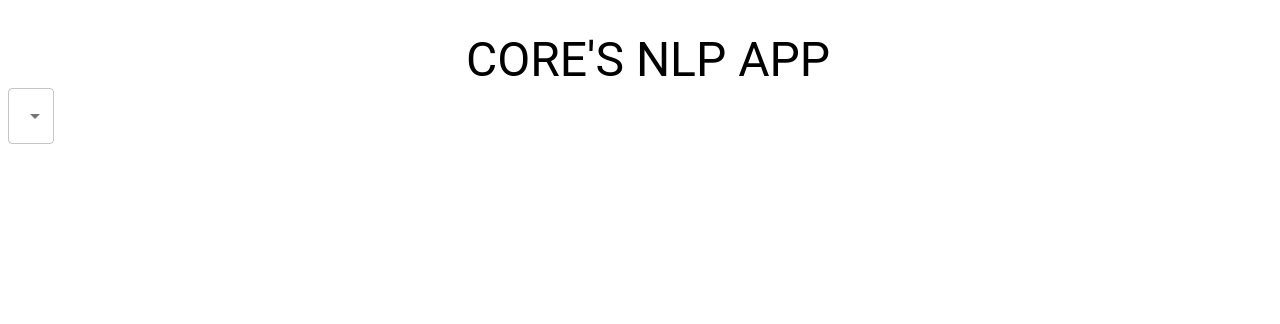
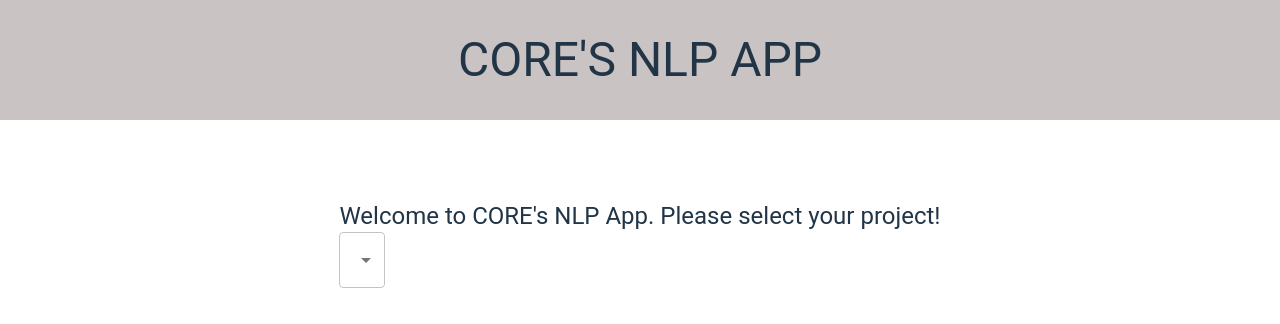
Before and after one commit to DESPOINANTAKOU/ReactDemoTask, a React (Vite) app: page / in a window 1280 px wide. Shown: the top 324 px of the page. Built offline with nearby package versions, Linux system fonts and the light colour scheme.

Commit message:
minor changes

```diff
--- a/src/App.css
+++ b/src/App.css
@@ -1,4 +1,4 @@
-#root {
+BODY {
   margin: 0;
   padding: 0;
   width: 100vw;
--- a/src/components/WelcomePage/index.tsx
+++ b/src/components/WelcomePage/index.tsx
@@ -1,4 +1,11 @@
-import { Box, Button, Typography, Select, MenuItem, OutlinedInput } from "@mui/material";
+import {
+  Box,
+  Button,
+  Typography,
+  Select,
+  MenuItem,
+  OutlinedInput,
+} from "@mui/material";
 import React, { useState } from "react";
 import { styles } from "./styles";
 
@@ -11,20 +18,21 @@ export default function WelcomePage() {
 
   return (
     <Box sx={styles.parentContainer}>
-      <Typography
-        variant="h3"
-        component="h3"
-        sx={{ textAlign: "center", color: "#000000", marginTop: "2rem" }}
-      >
-        CORE'S NLP APP
-      </Typography>
+      <Box sx={styles.typographyContainer}>
+        <Typography variant="h3" component="h3" sx={styles.typography}>
+          CORE'S NLP APP
+        </Typography>
+      </Box>
 
       <Box sx={styles.mainContainer}>
+        <Typography variant="h5" component="h5" sx = { styles.paragraph}>
+          Welcome to CORE's NLP App. Please select your project!
+        </Typography>
         <Select
           label="Please select your Project"
           value={selectedProject}
           onChange={chooseProject}
-          input={<OutlinedInput  label ="please select a projext" />}
+          input={<OutlinedInput label="please select a projext" />}
         >
           <MenuItem value="project1">Project1</MenuItem>
           <MenuItem value="project2">Project2</MenuItem>
--- a/src/components/WelcomePage/styles.ts
+++ b/src/components/WelcomePage/styles.ts
@@ -1,4 +1,23 @@
 export const styles = {
-  parentContainer: {},
+  parentContainer: {
+    display: "flex",
+    flexDirection: "column",
+    alignItems: "center",
+    justifyContent: "center",
+  },
   mainContainer: {},
+  typographyContainer: {
+    display: "flex",
+    alignItems: "center",
+    justifyContent: "center",
+    height: "15vh",
+    width: "100%",
+    backgroundColor: "#c9c4c3",
+  },
+  typography: {
+    textAlign: "center",
+  },
+  paragraph: {
+    marginTop: "10vh"
+  }
 };
```
